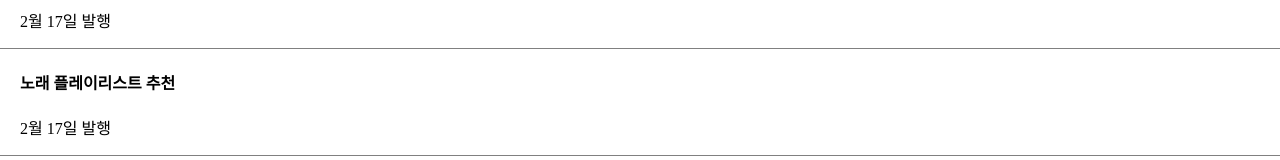
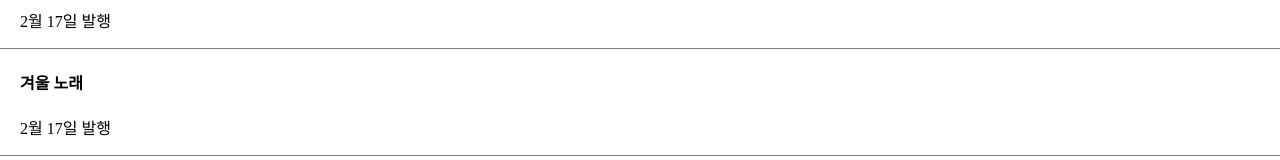
Before and after one commit to ihan1004/vite-project, a React (Vite) app: page / in a window 1280 px wide. Shown: the part 292-452 px from the top of the page. Built offline with nearby package versions, Linux system fonts and the light colour scheme.

Commit message:
가나다 정렬 button 만듦

```diff
--- a/src/App.jsx
+++ b/src/App.jsx
@@ -5,7 +5,7 @@ import './App.css'
 function App() {
 
   let post = '역삼 우동 맛집';
-  let [글제목, 글제목변경] = useState(['여자 코트 추천', '겨울 간식 추천', '노래 플레이리스트 추천']);//자주 바뀔거 같은 html은 state로 만들어주는게 좋다.
+  let [글제목, 글제목변경] = useState(['여자 코트 추천', '겨울 간식 추천', '겨울 노래']);//자주 바뀔거 같은 html은 state로 만들어주는게 좋다.
   let [따봉, 따봉변경] = useState(0); //좋아요 useState
 
   return (
```
